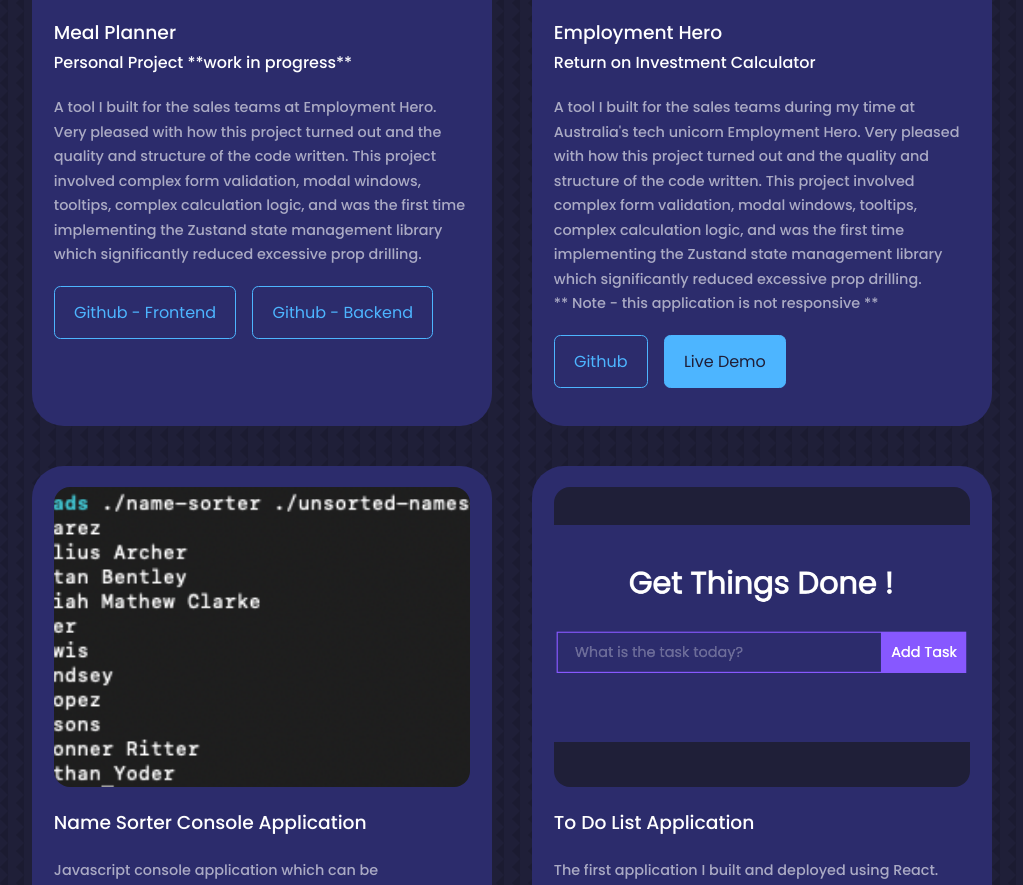
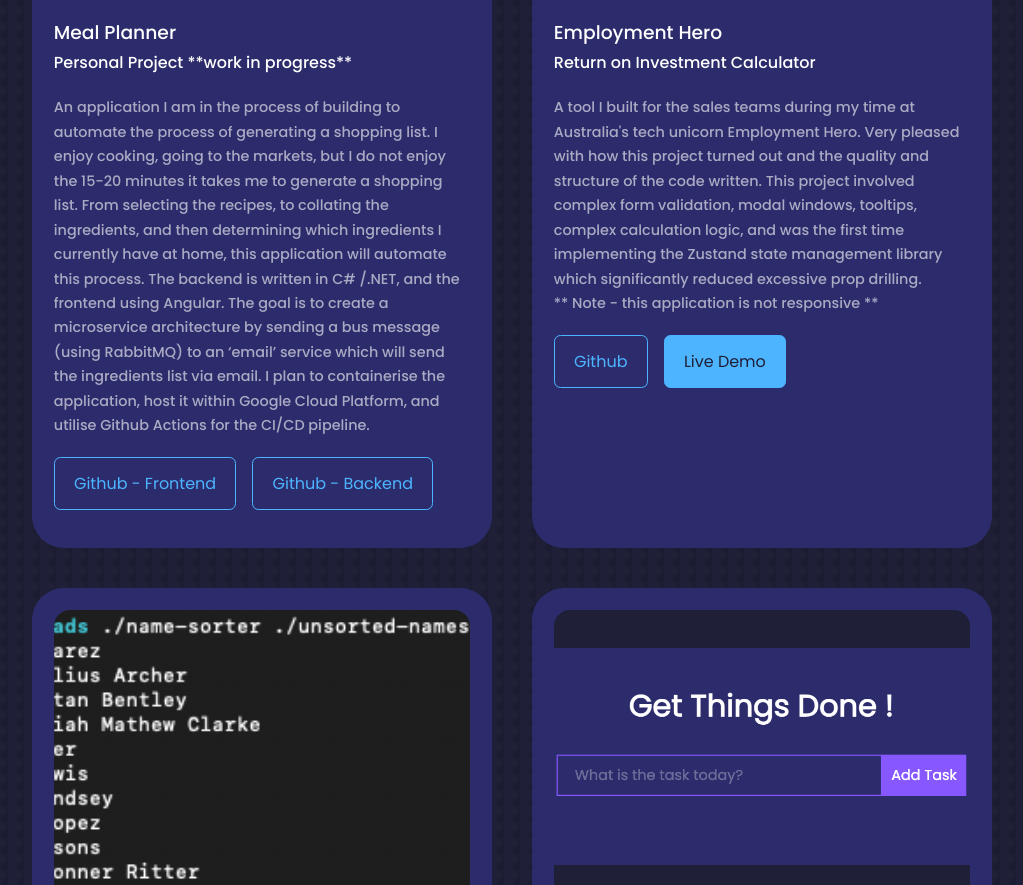
Before and after one commit to DanielCEvans/react-portfolio-website, a React (Create React App) app: page / in a window 1280 px wide. Shown: the part 2133-3018 px from the top of the page, without its empty margins (128-1151 px from the left). Built offline with nearby package versions, Linux system fonts and the light colour scheme.

Commit message:
feat: update project blurb

```diff
--- a/src/components/portfolio/Portfolio.jsx
+++ b/src/components/portfolio/Portfolio.jsx
@@ -19,12 +19,8 @@
           <h3>Meal Planner</h3>
           <h4>Personal Project **work in progress**</h4>
           <h5>
-            A tool I built for the sales teams at Employment Hero. Very pleased
-            with how this project turned out and the quality and structure of
-            the code written. This project involved complex form validation,
-            modal windows, tooltips, complex calculation logic, and was the
-            first time implementing the Zustand state management library which
-            significantly reduced excessive prop drilling. <br />
+          An application I am in the process of building to automate the process of generating a shopping list. I enjoy cooking, going to the markets, but I do not enjoy the 15-20 minutes it takes me to generate a shopping list. From selecting the recipes, to collating the ingredients, and then determining which ingredients I currently have at home, this application will automate this process.
+          The backend is written in C# /.NET, and the frontend using Angular. The goal is to create a microservice architecture by sending a bus message (using RabbitMQ) to an ‘email’ service which will send the ingredients list via email. I plan to containerise the application, host it within Google Cloud Platform, and utilise Github Actions for the CI/CD pipeline.
           </h5>
           <div className="portfolio__item-cta">
             <a
```
